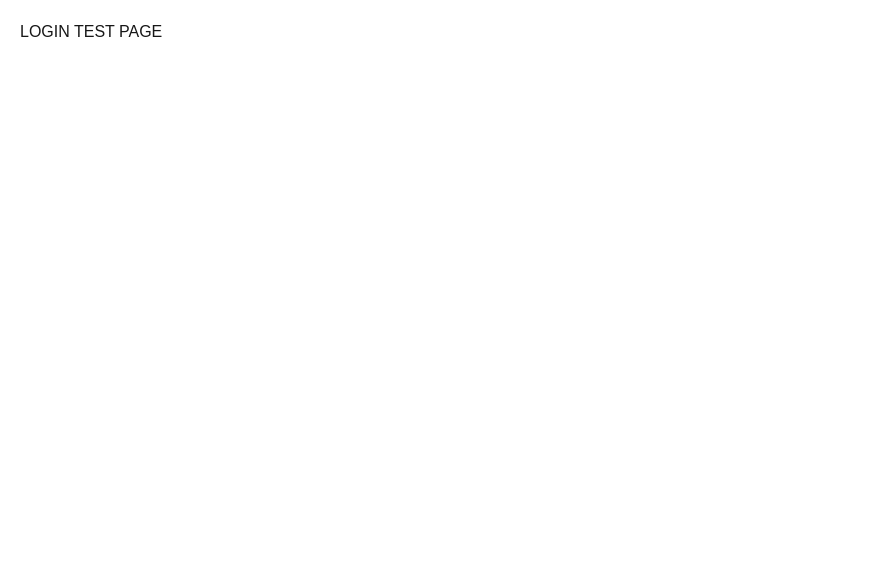
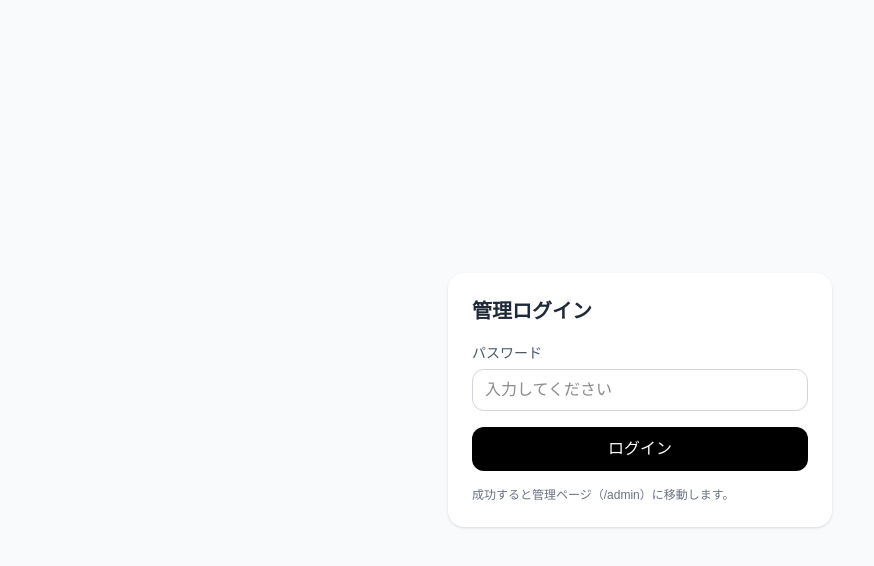
Before and after one commit to rion227/order-admin, a Next.js app: page /admin/login in a window 1280 px wide. Shown: the top 566 px of the page, without its empty margins (0-874 px from the left). Built offline with nearby package versions, Linux system fonts and the light colour scheme.

Commit message:
test: disable protected layout and add minimal login page

```diff
--- a/app/admin/(protected)/layout.tsx
+++ b/app/admin/(protected)/layout.tsx
@@ -1,3 +1,21 @@
-export default function ProtectedLayout({ children }: { children: React.ReactNode }) {
+// app/admin/(protected)/layout.tsx
+import { cookies } from "next/headers";
+import { redirect } from "next/navigation";
+
+export const runtime = "nodejs";
+export const dynamic = "force-dynamic";
+
+export default async function ProtectedLayout({
+  children,
+}: {
+  children: React.ReactNode;
+}) {
+  const cookieStore = await cookies(); // ← ここをawait
+  const authed = cookieStore.get("admin_auth")?.value === "1";
+
+  if (!authed) {
+    redirect("/admin/login"); // 未ログインはログインへ（ここで処理終了）
+  }
+
   return <>{children}</>;
 }
--- a/app/admin/(public)/login/page.tsx
+++ b/app/admin/(public)/login/page.tsx
@@ -1,4 +1,88 @@
-export const dynamic = "force-dynamic";
-export default function Page() {
-  return <div style={{padding:20,fontFamily:"sans-serif"}}>LOGIN TEST PAGE</div>;
+// app/admin/login/page.tsx
+"use client";
+
+import { Suspense, useState } from "react";
+import { useSearchParams, useRouter } from "next/navigation";
+
+export const dynamic = "force-dynamic"; // ← 事前レンダリングを避ける
+
+export default function AdminLoginPage() {
+  return (
+    <Suspense fallback={<div className="p-6 text-sm text-gray-500">読み込み中…</div>}>
+      <LoginInner />
+    </Suspense>
+  );
 }
+
+function LoginInner() {
+  const sp = useSearchParams();
+  const router = useRouter();
+  const [password, setPassword] = useState("");
+  const [loading, setLoading] = useState(false);
+  const [err, setErr] = useState<string | null>(null);
+
+  const nextPath = sp.get("next") || "/admin";
+
+  async function onSubmit(e: React.FormEvent) {
+    e.preventDefault();
+    setLoading(true);
+    setErr(null);
+    try {
+      const res = await fetch("/api/admin/login", {
+        method: "POST",
+        headers: { "Content-Type": "application/json" },
+        credentials: "include",
+        body: JSON.stringify({ password }),
+      });
+      const json = await res.json();
+      if (!res.ok || !json.ok) {
+        setErr(json.error || "ログインに失敗しました");
+        setLoading(false);
+        return;
+      }
+      router.replace(nextPath);
+    } catch (e: unknown) {
+      const msg = e instanceof Error ? e.message : String(e);
+      setErr(msg);
+      setLoading(false);
+    }
+  }
+
+  return (
+    <div className="min-h-screen flex items-center justify-center bg-gray-50 p-4">
+      <form
+        onSubmit={onSubmit}
+        className="w-full max-w-sm bg-white rounded-2xl shadow p-6 space-y-4"
+      >
+        <h1 className="text-xl font-semibold text-gray-800">管理ログイン</h1>
+        <label className="block">
+          <span className="text-sm text-gray-600">パスワード</span>
+          <input
+            type="password"
+            className="mt-1 w-full rounded-xl border border-gray-300 px-3 py-2 outline-none focus:ring-2 focus:ring-black/20"
+            value={password}
+            onChange={(e) => setPassword(e.target.value)}
+            placeholder="入力してください"
+            required
+          />
+        </label>
+
+        {err && (
+          <p className="text-sm text-red-600 bg-red-50 rounded-lg p-2">{err}</p>
+        )}
+
+        <button
+          type="submit"
+          disabled={loading}
+          className="w-full rounded-xl bg-black text-white py-2.5 font-medium disabled:opacity-60"
+        >
+          {loading ? "確認中…" : "ログイン"}
+        </button>
+
+        <p className="text-xs text-gray-500">
+          成功すると管理ページ（{nextPath}）に移動します。
+        </p>
+      </form>
+    </div>
+  );
+}
```
